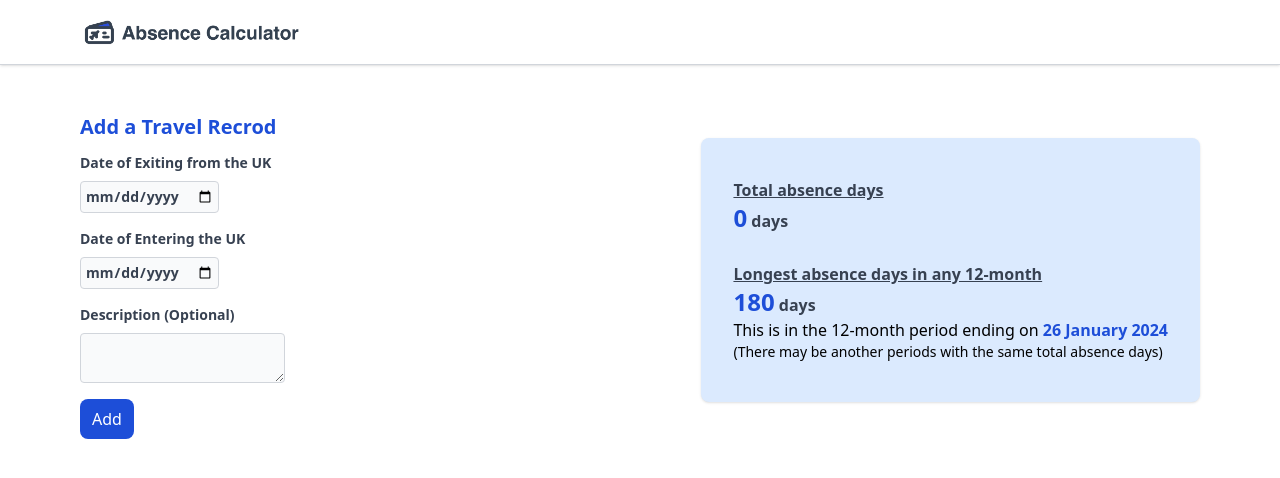
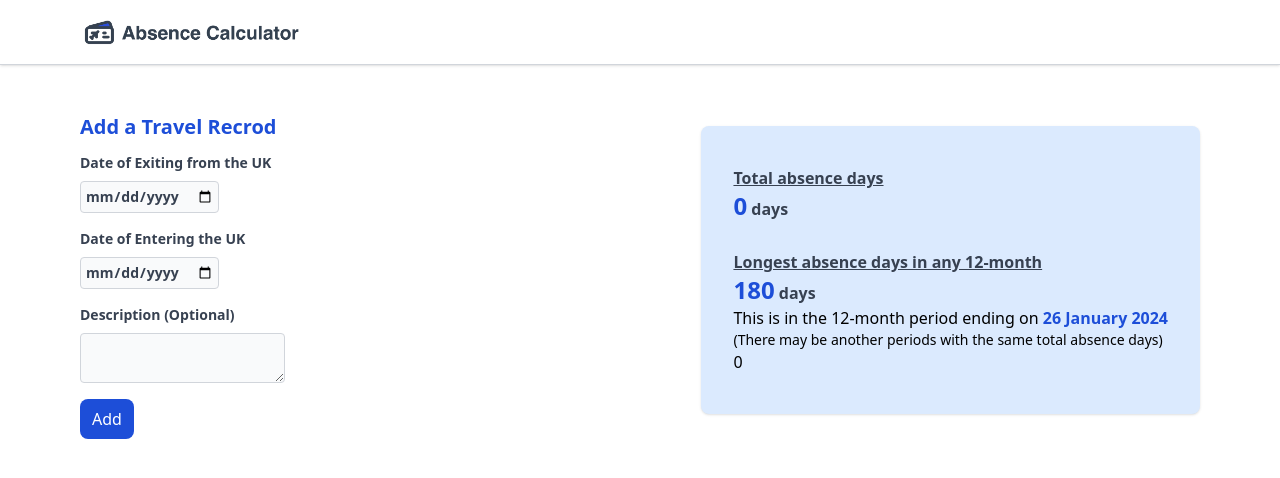
Before and after one commit to CYLeung12/visa-calculator, a React (Create React App) app: page / in a window 1280 px wide. Shown: the top 478 px of the page. Built offline with nearby package versions, Linux system fonts and the light colour scheme.

Commit message:
Use context to save recrods

```diff
--- a/package.json
+++ b/package.json
@@ -1,6 +1,7 @@
 {
   "name": "date-calculator",
   "version": "0.1.0",
+  "homepage": "https://cyleung12.github.io/visa-calculator/",
   "private": true,
   "dependencies": {
     "@testing-library/jest-dom": "^5.17.0",
@@ -23,7 +24,7 @@
     "test": "react-scripts test",
     "eject": "react-scripts eject",
     "predeploy" : "npm run build",
-    "deploy": "gh-pages -b main -d build"
+    "deploy": "gh-pages -d build"
   },
   "eslintConfig": {
     "extends": [
--- a/src/App.tsx
+++ b/src/App.tsx
@@ -1,12 +1,15 @@
-import React, { useState } from "react";
+import React, { useContext, useState } from "react";
 import RecordCreate from "./components/RecordCreate";
-import { LeavingRecord } from "./LeavingRecordType";
 import Nav from "./components/Nav";
 import RecordList from "./components/RecordList";
 import DataDisplay from "./components/DataDisplay";
+import { countDateDiff } from "./helpers";
+import { RecordsContext, RecordsContextType } from "./RecordsContext";
 
 function App() {
-  const [records, setRecords] = useState<LeavingRecord[]>([]);
+  const { records, setRecords } = useContext(
+    RecordsContext
+  ) as RecordsContextType;
 
   const createRecrod = (
     exitDate: Date | undefined,
@@ -35,33 +38,15 @@ function App() {
     setRecords(updatedRecords);
   };
 
-  const countDateDiff = (
-    exitDate: Date | undefined,
-    entryDate: Date | undefined
-  ): number => {
-    if (!exitDate || !entryDate) {
-      return 0;
-    }
-    const exitDateInTime = new Date(exitDate).getTime();
-    const entryDateInTime = new Date(entryDate).getTime();
-
-    const dateDiff = Math.floor(
-      (entryDateInTime - exitDateInTime) / (24 * 3600 * 1000)
-    );
-    return dateDiff - 1;
-  };
-
   return (
     <div>
       <Nav />
       <div className="container mx-auto px-20">
         <div className="flex flex-wrap justify-between items-center py-3">
           <RecordCreate onCreate={createRecrod} />
-          <DataDisplay records={records} />
+          <DataDisplay />
         </div>
-        {!!records.length && (
-          <RecordList records={records} onDelete={deleteRecordById} />
-        )}
+        {!!records.length && <RecordList onDelete={deleteRecordById} />}
       </div>
     </div>
   );
--- a/src/RecordsContext.tsx
+++ b/src/RecordsContext.tsx
@@ -1,24 +1,26 @@
-import {
-  Dispatch,
-  FC,
-  ReactNode,
-  SetStateAction,
-  createContext,
-  useContext,
-  useState,
-} from "react";
+import { FC, PropsWithChildren, createContext, useState } from "react";
 import { LeavingRecord } from "./LeavingRecordType";
 
-type RecordsContextType = {
+// export type RecordsContextType = {
+//   records: LeavingRecord[];
+//   updateRecords: (records: LeavingRecord[]) => void;
+// };
+
+export type RecordsContextType = {
   records: LeavingRecord[];
-  setRecords: Dispatch<SetStateAction<LeavingRecord[]>>;
-  children?: ReactNode;
+  setRecords: (value: React.SetStateAction<LeavingRecord[]>) => void;
 };
 
 export const RecordsContext = createContext<RecordsContextType | null>(null);
+// export const RecordsContext =
+//   createContext<RecordsContextType>(recordContextState);
 
-const RecordsProvider: FC<RecordsContextType> = ({ children }) => {
+const RecordsProvider = ({ children }: PropsWithChildren<{}>) => {
   const [records, setRecords] = useState<LeavingRecord[]>([]);
+
+  const updateRecords = (records: LeavingRecord[]) => {
+    setRecords(records);
+  };
 
   return (
     <RecordsContext.Provider value={{ records, setRecords }}>
@@ -28,6 +30,3 @@ const RecordsProvider: FC<RecordsContextType> = ({ children }) => {
 };
 
 export default RecordsProvider;
-
-export const useRecordsContext = () =>
-  useContext(RecordsContext) as RecordsContextType;
--- a/src/components/DataDisplay.tsx
+++ b/src/components/DataDisplay.tsx
@@ -1,15 +1,15 @@
-import React from "react";
-import { LeavingRecord } from "../LeavingRecordType";
+import React, { useContext } from "react";
+import { countAbsenceTwelveMonths } from "../helpers";
+import { RecordsContext, RecordsContextType } from "../RecordsContext";
 
-type DataDisplayType = {
-  records: LeavingRecord[];
-};
+const DataDisplay: React.FC = () => {
+  const { records } = useContext(RecordsContext) as RecordsContextType;
 
-const DataDisplay: React.FC<DataDisplayType> = ({ records }) => {
   const totalAbsence = records.reduce(
     (total, { dateDifference }) => total + dateDifference,
     0
   );
+  const result = countAbsenceTwelveMonths(records);
 
   return (
     <div className="bg-blue-100 px-8 py-10 rounded-lg shadow h-fit">
@@ -36,6 +36,7 @@ const DataDisplay: React.FC<DataDisplayType> = ({ records }) => {
           <p className="text-sm">
             (There may be another periods with the same total absence days)
           </p>
+          {result[0]}
         </div>
       </div>
     </div>
--- a/src/components/RecordList.tsx
+++ b/src/components/RecordList.tsx
@@ -1,14 +1,16 @@
-import React from "react";
+import React, { useContext } from "react";
 import { LeavingRecord } from "../LeavingRecordType";
 import RecordTableHeader from "./RecordTableHeader";
 import RecordShow from "./RecordShow";
+import { RecordsContext, RecordsContextType } from "../RecordsContext";
 
 type RecordListProps = {
-  records: LeavingRecord[];
   onDelete: (id: number) => void;
 };
 
-const RecordList: React.FC<RecordListProps> = ({ records, onDelete }) => {
+const RecordList: React.FC<RecordListProps> = ({ onDelete }) => {
+  const { records } = useContext(RecordsContext) as RecordsContextType;
+
   const listRecrods = records.map((r, index) => (
     <RecordShow leavingRecord={r} index={index} onDelete={onDelete} />
   ));
--- a/src/helpers.ts
+++ b/src/helpers.ts
@@ -1,5 +1,97 @@
 import moment from "moment";
+import { LeavingRecord } from "./LeavingRecordType";
 
 export const convertDateToString = (date: Date | undefined): string => moment(date).format("YYYY-MM-DD");
 
 export const convertDateForDisplay = (date: Date | undefined): string => moment(date).format("DD MMMM YYYY");
+
+export const countDateDiff = (
+    exitDate: Date | undefined,
+    entryDate: Date | undefined
+  ): number => {
+    if (!exitDate || !entryDate) {
+      return 0;
+    }
+    const exitDateInTime = new Date(exitDate).getTime();
+    const entryDateInTime = new Date(entryDate).getTime();
+
+    const dateDiff = Math.floor(
+      (entryDateInTime - exitDateInTime) / (24 * 3600 * 1000)
+    );
+    return dateDiff - 1;
+  };
+
+export const countAbsenceTwelveMonths = (records: LeavingRecord[]): string[] => {
+    if (records.length === 0) {
+           console.log(0)
+        const emptyResult = ["0", "0"]
+        return emptyResult;
+    }
+    const sortRecords = records.sort(compareExitDate);
+
+    let periodStart = sortRecords[0].exitDate!;
+    let periodEnd = addDays(periodStart, 180);
+    const lastEntry = sortRecords[sortRecords.length - 1].entryDate!;
+    let maxAbsence = 0;
+    let maxAbsenceDate: Date;
+    console.log(periodEnd)
+   console.log(lastEntry)
+    do  {
+
+        const counter: number[] = [];
+        for (let r of records) {
+            if (r.exitDate! > periodEnd) break;
+            console.log(1)
+            if (r.entryDate! < periodStart) break;
+            console.log(2)
+            if (r.exitDate! < periodStart && r.entryDate! <= periodEnd) {
+            console.log(3)
+
+                counter.push(countDateDiff(periodStart, r.entryDate))
+            }
+            if (r.exitDate! >= periodStart && r.entryDate! <= periodEnd) {
+            console.log(4)
+
+                counter.push(countDateDiff(r.exitDate, r.entryDate))
+            }
+            if (r.exitDate! <= periodEnd && r.entryDate! > periodEnd) {
+            console.log(5)
+
+                counter.push(countDateDiff(r.exitDate, periodEnd))
+            }
+            if (r.exitDate! < periodStart && r.entryDate! > periodEnd) {
+            console.log(6)
+
+                counter.push(countDateDiff(periodStart, periodEnd))
+            }
+        }
+        const totalAbsence = counter.reduce((accum, current) => accum + current, 0);
+        console.log(totalAbsence)
+        if (totalAbsence > maxAbsence) {
+            console.log(7)
+            maxAbsence = totalAbsence;
+            maxAbsenceDate = periodEnd;
+        }
+        periodStart = addDays(periodStart, 1);
+    } while (periodEnd <= lastEntry)
+    const result = [`${maxAbsence}`, convertDateForDisplay(periodEnd)]
+    return result;
+}
+
+const compareExitDate = (r1: LeavingRecord, r2: LeavingRecord) => {
+    if (r1.exitDate && r2.exitDate) {
+    if ( r1.exitDate < r2.exitDate ){
+    return -1;
+  }
+  if ( r1.exitDate > r2.exitDate  ){
+    return 1;
+  }
+        }
+  return 0;
+}
+
+const addDays = (date: Date, days: number) => {
+  var result = new Date(date);
+  result.setDate(result.getDate() + days);
+  return result;
+}
--- a/src/index.tsx
+++ b/src/index.tsx
@@ -1,9 +1,14 @@
 import React from "react";
 import ReactDOM from "react-dom/client";
 import App from "./App";
-import './index.css'
+import "./index.css";
+import RecordsProvider, { RecordsContext } from "./RecordsContext";
 
 const el = document.getElementById("root") as HTMLElement;
 const root = ReactDOM.createRoot(el);
 
-root.render(<App />);
+root.render(
+  <RecordsProvider>
+    <App />
+  </RecordsProvider>
+);
```
